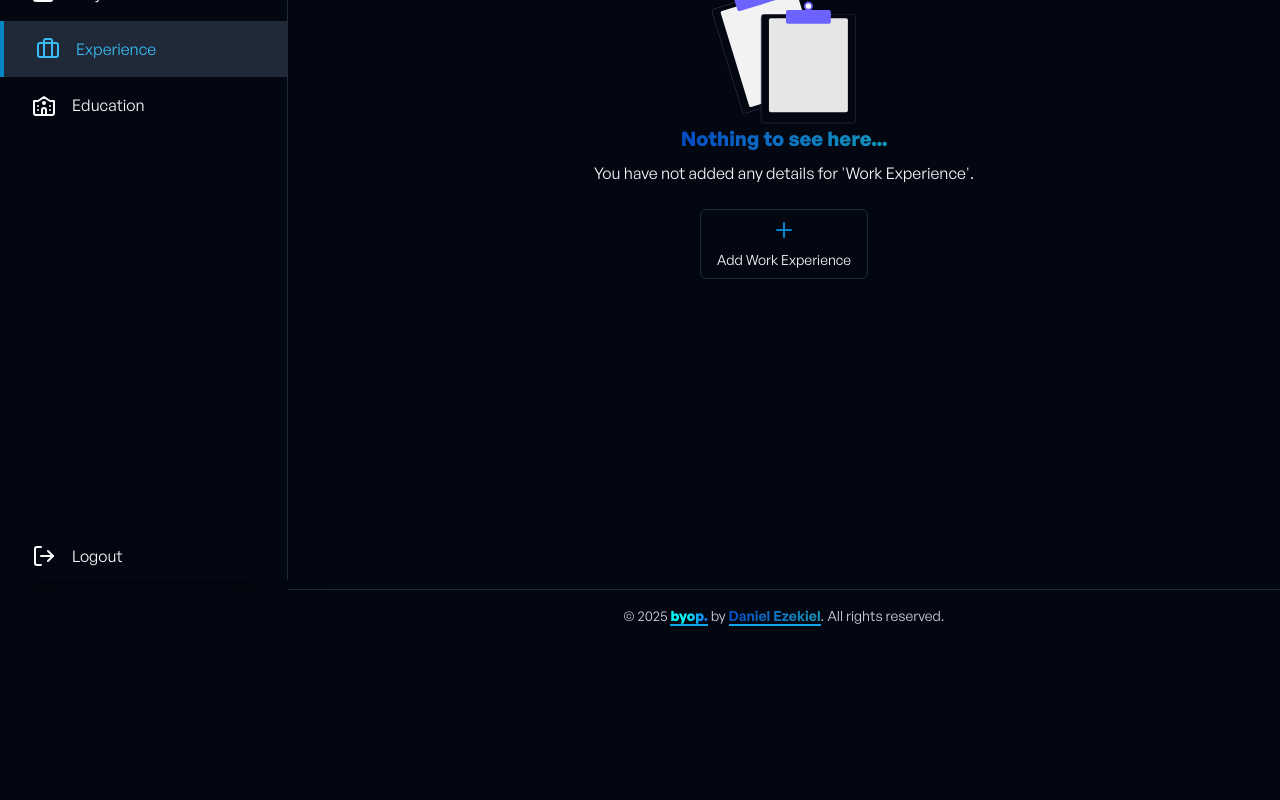
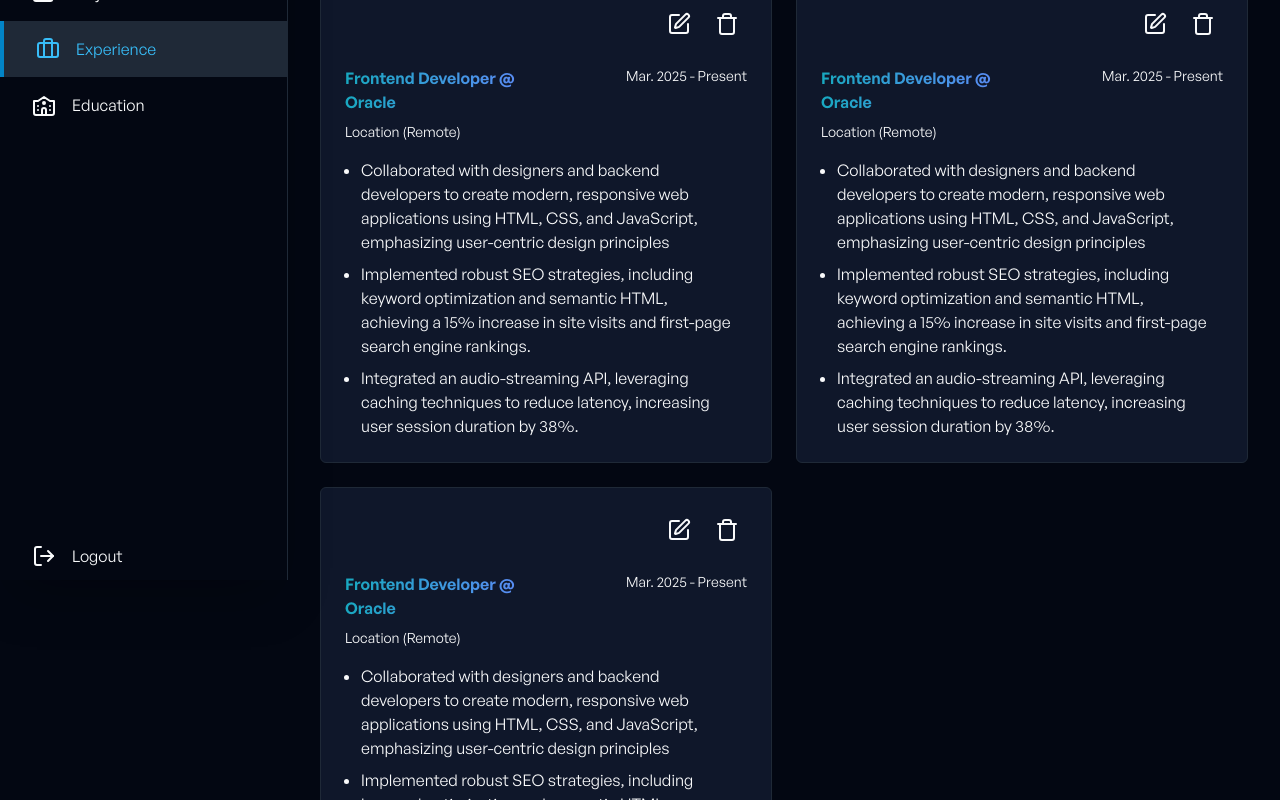
Before and after one commit to Daniel-Ezekiel/byop, a Next.js app: page /1/work-experience in a window 1280 px wide. Shown: the part 220-1020 px from the top of the page. Before the commit the page ends 862 px from the top, so only its background shows below. Built offline with nearby package versions, Linux system fonts and the light colour scheme.

Commit message:
feat: work experience page UI for data available state

```diff
--- a/src/app/[authUser]/work-experience/_components/WorkExperienceForm.tsx
+++ b/src/app/[authUser]/work-experience/_components/WorkExperienceForm.tsx
@@ -10,25 +10,39 @@
         name='jobTitle'
         placeholder='Enter the job title for this role'
         required={true}
+        className='col-span-1'
       />
 
       <Input
-        id='timeline-start'
+        id='companyName'
         type='text'
-        label='Job Timeline Start*'
-        name='timeline-start'
+        label='Company*'
+        name='companyName'
+        placeholder='Enter the company name for this role'
+        required={true}
+        className='col-span-1'
+      />
+
+      <Input
+        id='start-date'
+        type='text'
+        label='Job Start Date*'
+        name='start-date'
         placeholder='Enter your job start date. (MM/YYYY)'
         required={true}
         className='col-span-1'
       />
 
       <Input
-        id='timeline-end'
+        id='end-date'
         type='text'
-        label='Job Timeline End*'
-        name='timeline-end'
+        label='Job End Date*'
+        name='end-date'
         placeholder='Enter your job end date. (MM/YYYY)'
         required={true}
+        hasCheckbox={true}
+        checkboxId='isCurrentJob'
+        checkboxName='I currently work here'
         className='col-span-1'
       />
 
--- a/src/app/[authUser]/work-experience/page.tsx
+++ b/src/app/[authUser]/work-experience/page.tsx
@@ -1,5 +1,7 @@
 import Template from "@/app/_components/dashboard/Template";
 import MainLayout from "@/app/_layouts/MainLayout";
+import { Button } from "@/components/ui/button";
+import { EditIcon, TrashIcon } from "lucide-react";
 
 function page() {
   return (
@@ -8,8 +10,121 @@
         title='Work Experience'
         tagline='Share details about your previous experience on the job.'
         formInstructions='Fill out the form below to add your work experience (if any) to your portfolio.'
-        hasInfo={false}
-      ></Template>
+        hasInfo={true}
+      >
+        <div className='pt-8 grid gap-6 md:grid-cols-2'>
+          <div className='grid grid-cols-2 gap-2 bg-slate-900 border rounded-md p-6'>
+            {true && (
+              <div className='col-span-full justify-self-end flex gap-2 mb-4'>
+                <Button variant='ghost' className='p-2'>
+                  <EditIcon />
+                </Button>
+                <Button variant='ghost' className='p-2'>
+                  <TrashIcon />
+                </Button>
+              </div>
+            )}
+            <h2 className='font-[family-name:var(--font-general-sans-semibold)] bg-gradient-linear-200 bg-clip-text text-transparent'>
+              Frontend Developer @ Oracle
+            </h2>
+            <span className='text-sm justify-self-end'>
+              Mar. 2025 - Present
+            </span>
+            <span className='col-span-full text-sm'>Location (Remote)</span>
+
+            <ul className='col-span-full mt-2 flex flex-col gap-2 px-4 list-disc'>
+              <li>
+                Collaborated with designers and backend developers to create
+                modern, responsive web applications using HTML, CSS, and
+                JavaScript, emphasizing user-centric design principles
+              </li>
+              <li>
+                Implemented robust SEO strategies, including keyword
+                optimization and semantic HTML, achieving a 15% increase in site
+                visits and first-page search engine rankings.
+              </li>
+              <li>
+                Integrated an audio-streaming API, leveraging caching techniques
+                to reduce latency, increasing user session duration by 38%.
+              </li>
+            </ul>
+          </div>
+
+          <div className='grid grid-cols-2 gap-2 bg-slate-900 border rounded-md p-6'>
+            {true && (
+              <div className='col-span-full justify-self-end flex gap-2 mb-4'>
+                <Button variant='ghost' className='p-2'>
+                  <EditIcon />
+                </Button>
+                <Button variant='ghost' className='p-2'>
+                  <TrashIcon />
+                </Button>
+              </div>
+            )}
+            <h2 className='font-[family-name:var(--font-general-sans-semibold)] bg-gradient-linear-200 bg-clip-text text-transparent'>
+              Frontend Developer @ Oracle
+            </h2>
+            <span className='text-sm justify-self-end'>
+              Mar. 2025 - Present
+            </span>
+            <span className='col-span-full text-sm'>Location (Remote)</span>
+
+            <ul className='col-span-full mt-2 flex flex-col gap-2 px-4 list-disc'>
+              <li>
+                Collaborated with designers and backend developers to create
+                modern, responsive web applications using HTML, CSS, and
+                JavaScript, emphasizing user-centric design principles
+              </li>
+              <li>
+                Implemented robust SEO strategies, including keyword
+                optimization and semantic HTML, achieving a 15% increase in site
+                visits and first-page search engine rankings.
+              </li>
+              <li>
+                Integrated an audio-streaming API, leveraging caching techniques
+                to reduce latency, increasing user session duration by 38%.
+              </li>
+            </ul>
+          </div>
+
+          <div className='grid grid-cols-2 gap-2 bg-slate-900 border rounded-md p-6'>
+            {true && (
+              <div className='col-span-full justify-self-end flex gap-2 mb-4'>
+                <Button variant='ghost' className='p-2'>
+                  <EditIcon />
+                </Button>
+                <Button variant='ghost' className='p-2'>
+                  <TrashIcon />
+                </Button>
+              </div>
+            )}
+            <h2 className='font-[family-name:var(--font-general-sans-semibold)] bg-gradient-linear-200 bg-clip-text text-transparent'>
+              Frontend Developer @ Oracle
+            </h2>
+            <span className='text-sm justify-self-end'>
+              Mar. 2025 - Present
+            </span>
+            <span className='col-span-full text-sm'>Location (Remote)</span>
+
+            <ul className='col-span-full mt-2 flex flex-col gap-2 px-4 list-disc'>
+              <li>
+                Collaborated with designers and backend developers to create
+                modern, responsive web applications using HTML, CSS, and
+                JavaScript, emphasizing user-centric design principles
+              </li>
+              <li>
+                Implemented robust SEO strategies, including keyword
+                optimization and semantic HTML, achieving a 15% increase in site
+                visits and first-page search engine rankings.
+              </li>
+              <li>
+                Integrated an audio-streaming API, leveraging caching techniques
+                to reduce latency, increasing user session duration by 38%.
+              </li>
+            </ul>
+          </div>
+        </div>
+      </Template>
     </MainLayout>
   );
 }
--- a/src/app/_components/global/Input.tsx
+++ b/src/app/_components/global/Input.tsx
@@ -13,7 +13,7 @@
   className = "col-span-full",
 }: InputTypes) {
   return (
-    <div className={`${className} grid gap-1`}>
+    <div className={`${className} flex flex-col gap-1`}>
       <label htmlFor={id} className='text-sm text-gray-300 sm:text-base'>
         {label}
       </label>
```
